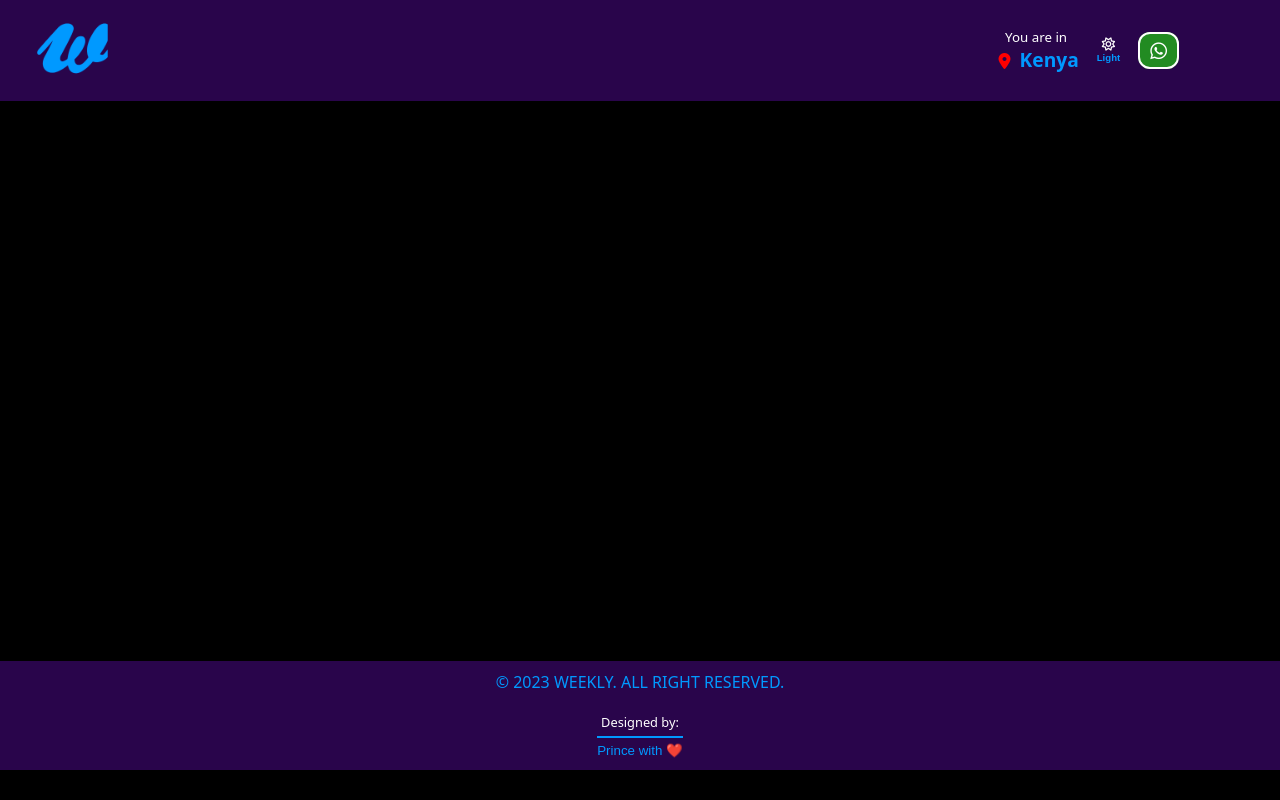
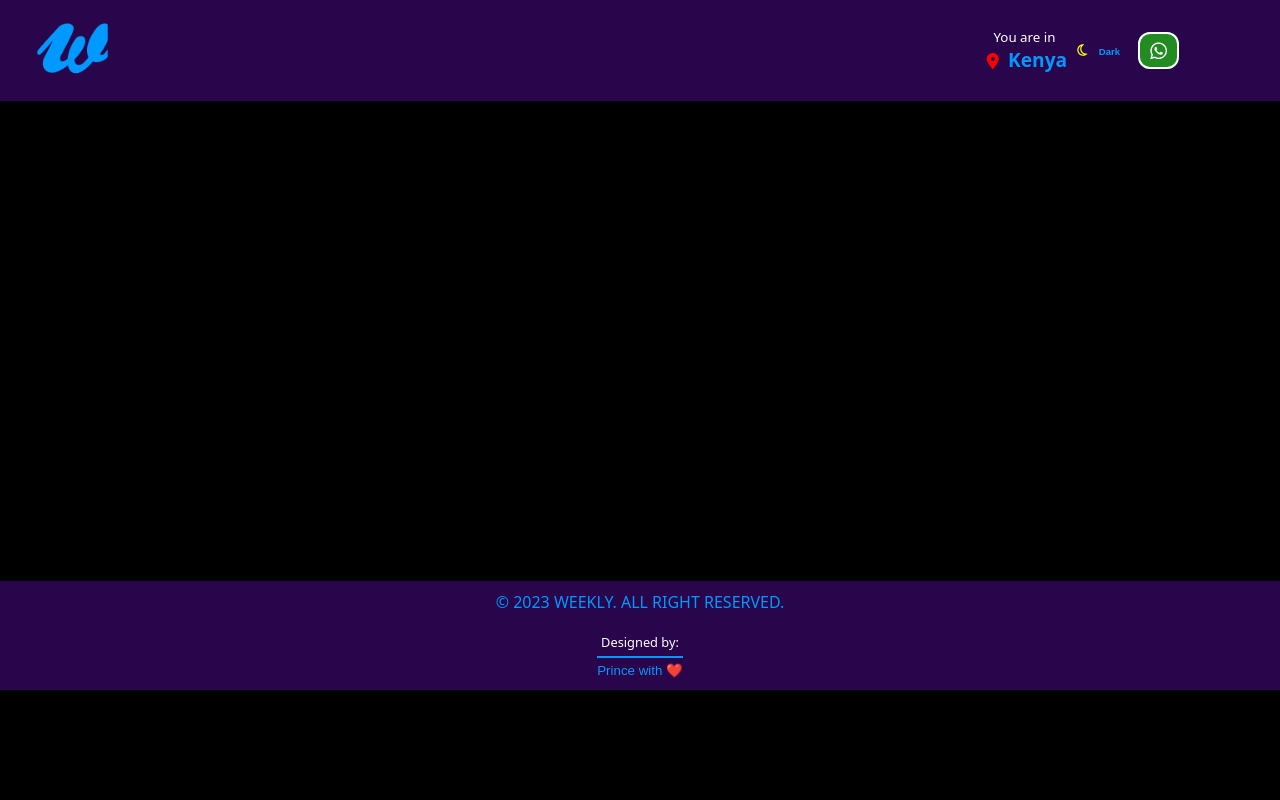
Before and after one commit to PrinceOnline/public, a plain HTML site: page weather/index.html in a window 1280 px wide. Both pictures are taken after a click on the button "Light". Drawn offline with Linux system fonts and the light colour scheme.

Commit message:
Go
Finishing up weekly

```diff
--- a/weather/data/data.json
+++ b/weather/data/data.json
@@ -0,0 +1,5 @@
+{
+    "countries": ["Burundi", "Congo", "Kenya","Rwanda", "South Sudan", "Tanzania", "Uganda"],
+    "capitals" : ["Gitega", "Kinshasa", "Nairobi","Kigali", "Juba", "Dodoma", "Kampala"],
+    "Cities" : ["Bujumbura", "Lubumbashi", "Mombasa","Butare", "Wau", "Dar es Salam", "Mbarara"]
+}
--- a/weather/index.html
+++ b/weather/index.html
@@ -35,11 +35,11 @@
                      </div>
                 </li>
                 <li class="nav-items">
-                    <button id="light" type="button">
+                    <button onclick={changeColor()} id="light" type="button">
                         <i class="fa-regular fa-sun"></i>
                         <span>Light</span>
                     </button>
-                    <button id="dark" type="button">
+                    <button onclick={removeColor()} id="dark" type="button">
                         <i class="fa-regular fa-moon"></i>
                         <span>Dark</span>
                     </button>
@@ -56,10 +56,8 @@
 
    <!-- ============= main section ============== -->
 
-   <main id="main">
-        <div id="map">
+   <main>
 
-        </div>
    </main>
 
    <!-- ============= Footer ============== -->
@@ -71,7 +69,7 @@
     </div>
     <div class="foo-wrapper">
         <p>Designed by:</p>
-    <a href="https://web.facebook.com/prince.mwenyemali" class="by" target="_blank">
+    <a href="https://www.facebook.com/prince.mwenyemali" class="by" target="_blank">
         <button>Prince with ❤️</button>
     </a>
     </div>
--- a/weather/main.js
+++ b/weather/main.js
@@ -0,0 +1,10 @@
+
+
+
+const changeColor = () => {
+    document.body.classList.add("coloured");
+}
+
+const removeColor = () =>{
+    document.body.classList.remove("coloured");
+}
--- a/weather/style.css
+++ b/weather/style.css
@@ -15,7 +15,6 @@ body {
   min-height: 90vh;
   font-family: system-ui, -apple-system, BlinkMacSystemFont, 'Segoe UI', Roboto, Oxygen, Ubuntu, Cantarell, 'Open Sans', 'Helvetica Neue', sans-serif;
   box-sizing: border-box;
-  background-color: black;
 }
 header,
 footer {
@@ -78,6 +77,9 @@ footer {
   font-size: 1.2rem;
   font-weight: 800;
 }
+.coloured {
+  background-color: black;
+}
 .nav-items button {
   background-color: transparent;
   display: flex;
@@ -85,6 +87,12 @@ footer {
   justify-content: center;
   align-items: center;
   cursor: pointer;
+}
+.coloured #dark {
+  display: block;
+}
+.coloured #light {
+  display: none;
 }
 #dark {
   display: none;
@@ -116,6 +124,7 @@ footer {
   color: #0099FF;
   border: 2px solid #0099FF;
 }
+
 #main {
   width: 100%;
   min-height: 70vh;
@@ -158,3 +167,12 @@ footer {
 .by button:hover {
   color: white;
 }
+
+
+/* Main */
+
+main {
+  width:100%;
+  min-height: 60vh;
+  position: relative;
+}
```
Also changed, not shown: weather/flags/burundi.svg (added), weather/flags/congo.svg (added), weather/flags/kenya.svg (added), weather/flags/rwanda.svg (added), weather/flags/south.svg (added), weather/flags/tanzania.svg (added), weather/flags/uganda.svg (added).
